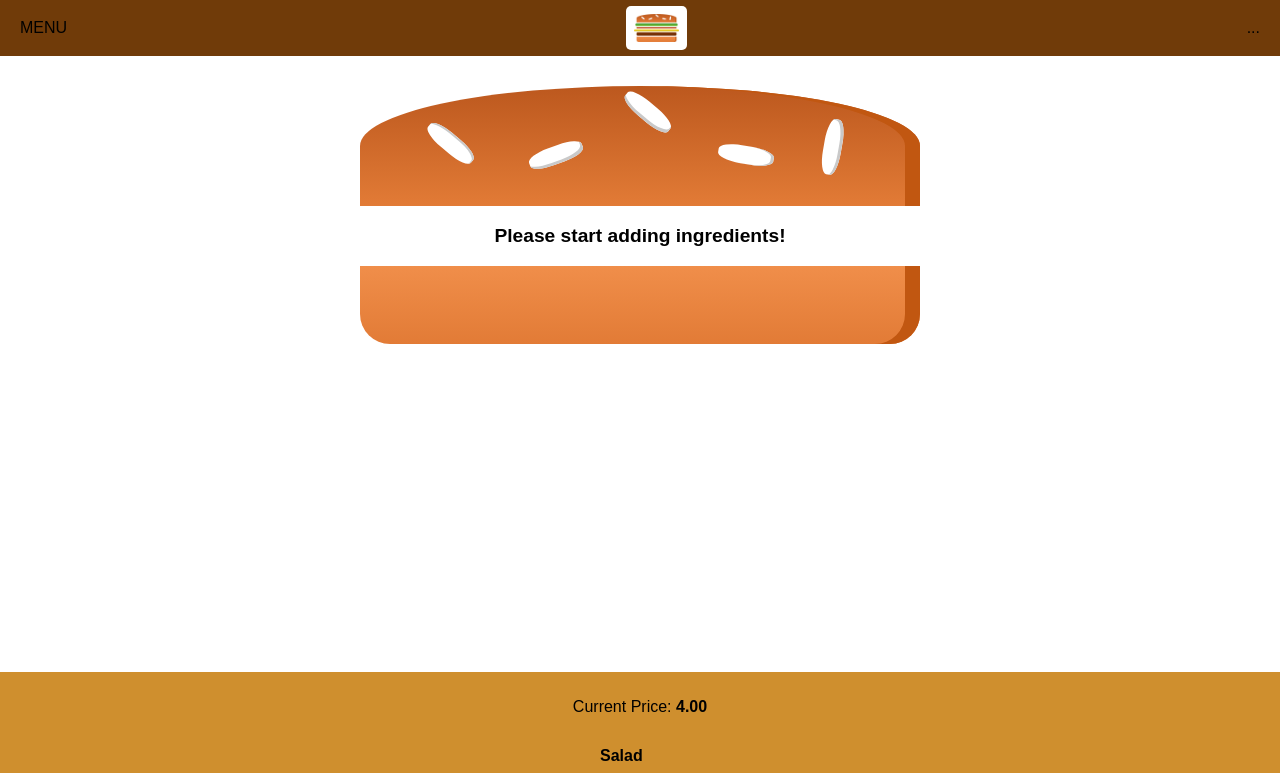
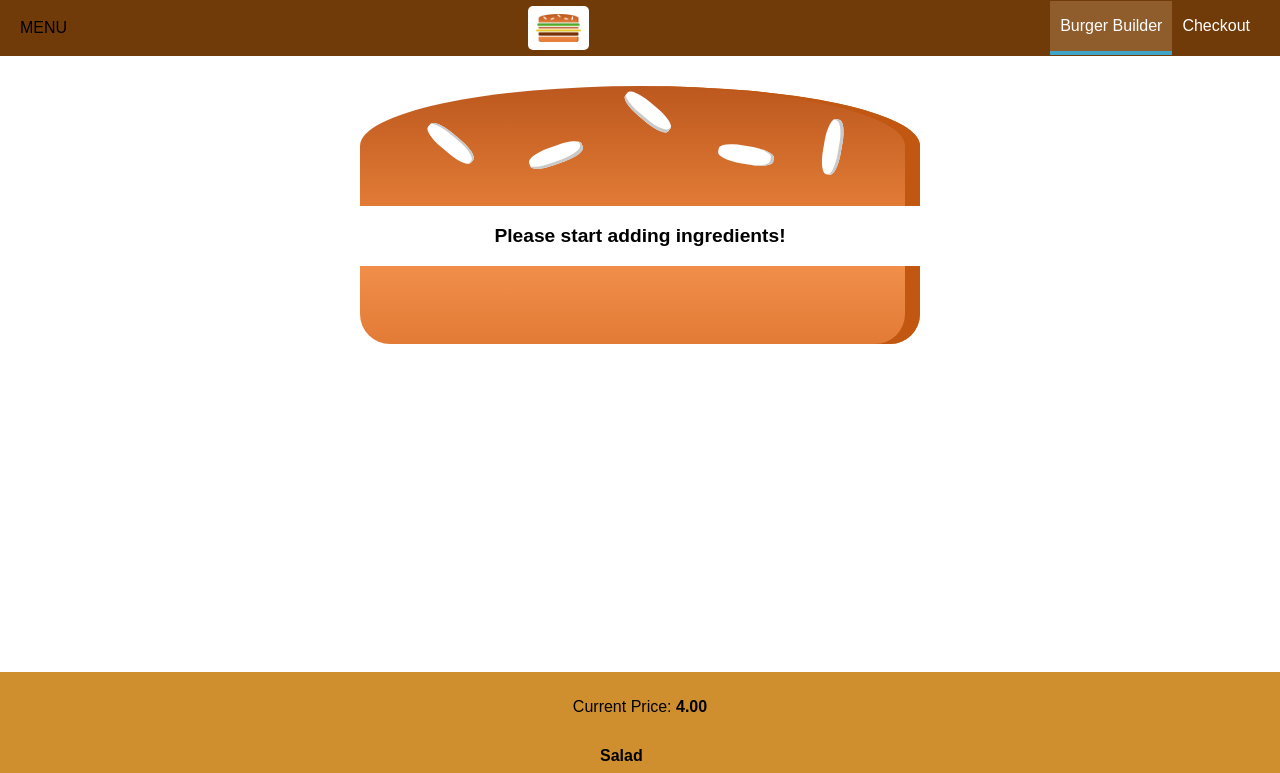
Before and after one commit to The-lady-developer/React-Burger-app, a React app: page / in a window 1280 px wide. Shown: the top 773 px of the page. Built offline with nearby package versions, Linux system fonts and the light colour scheme.

Commit message:
burger-app

```diff
--- /dev/null
+++ b/src/components/Navigation/NavigationItems/NavigationItem/NavigationItem.css
@@ -0,0 +1,45 @@
+.NavigationItem {
+    margin: 10px 0;
+    box-sizing: border-box;
+    display: block;
+    width: 100%;
+}
+
+.NavigationItem a {
+    color: #8F5C2C;
+    text-decoration: none;
+    width: 100%;
+    box-sizing: border-box;
+    display: block;
+}
+
+.NavigationItem a:hover,
+.NavigationItem a:active,
+.NavigationItem a.active {
+    color: #40A4C8;
+}
+
+@media (min-width: 500px) {
+    .NavigationItem {
+        margin: 0;
+        display: flex;
+        height: 100%;
+        width: auto;
+        align-items: center;
+    }
+
+    .NavigationItem a {
+        color: white;
+        height: 100%;
+        padding: 16px 10px;
+        border-bottom: 4px solid transparent;
+    }
+
+    .NavigationItem a:hover,
+    .NavigationItem a:active,
+    .NavigationItem a.active {
+        background-color: #8F5C2C;
+        border-bottom: 4px solid #40A4C8;
+        color: white;
+    }
+}
--- /dev/null
+++ b/src/components/Navigation/NavigationItems/NavigationItem/NavigationItem.js
@@ -0,0 +1,13 @@
+import React from 'react';
+
+import classes from './NavigationItem.css';
+
+const navigationItem = ( props ) => (
+    <li className={classes.NavigationItem}>
+        <a
+            href={props.link}
+            className={props.active ? classes.active : null}>{props.children}</a>
+    </li>
+);
+
+export default navigationItem;
--- /dev/null
+++ b/src/components/Navigation/NavigationItems/NavigationItems.css
@@ -0,0 +1,15 @@
+.NavigationItems {
+    margin: 0;
+    padding: 0;
+    list-style: none;
+    display: flex;
+    flex-flow: column;
+    align-items: center;
+    height: 100%;
+}
+
+@media (min-width: 500px) {
+    .NavigationItems {
+        flex-flow: row;
+    }
+}
--- /dev/null
+++ b/src/components/Navigation/NavigationItems/NavigationItems.js
@@ -0,0 +1,13 @@
+import React from 'react';
+
+import classes from './NavigationItems.css';
+import NavigationItem from './NavigationItem/NavigationItem';
+
+const navigationItems = () => (
+    <ul className={classes.NavigationItems}>
+        <NavigationItem link="/" active>Burger Builder</NavigationItem>
+        <NavigationItem link="/">Checkout</NavigationItem>
+    </ul>
+);
+
+export default navigationItems;
--- a/src/components/Navigation/Toolbar/Toolbar.js
+++ b/src/components/Navigation/Toolbar/Toolbar.js
@@ -2,12 +2,13 @@
 
 import classes from './Toolbar.css';
 import Logo from '../../Logo/Logo';
+import NavigationItems from '../NavigationItems/NavigationItems';
 const toolbar = (props) =>(
 <header className={classes.Toolbar}>
 <div>MENU</div>
 <Logo />
 <nav>
-...
+< NavigationItems />
 </nav>
 </header>
 );
```
